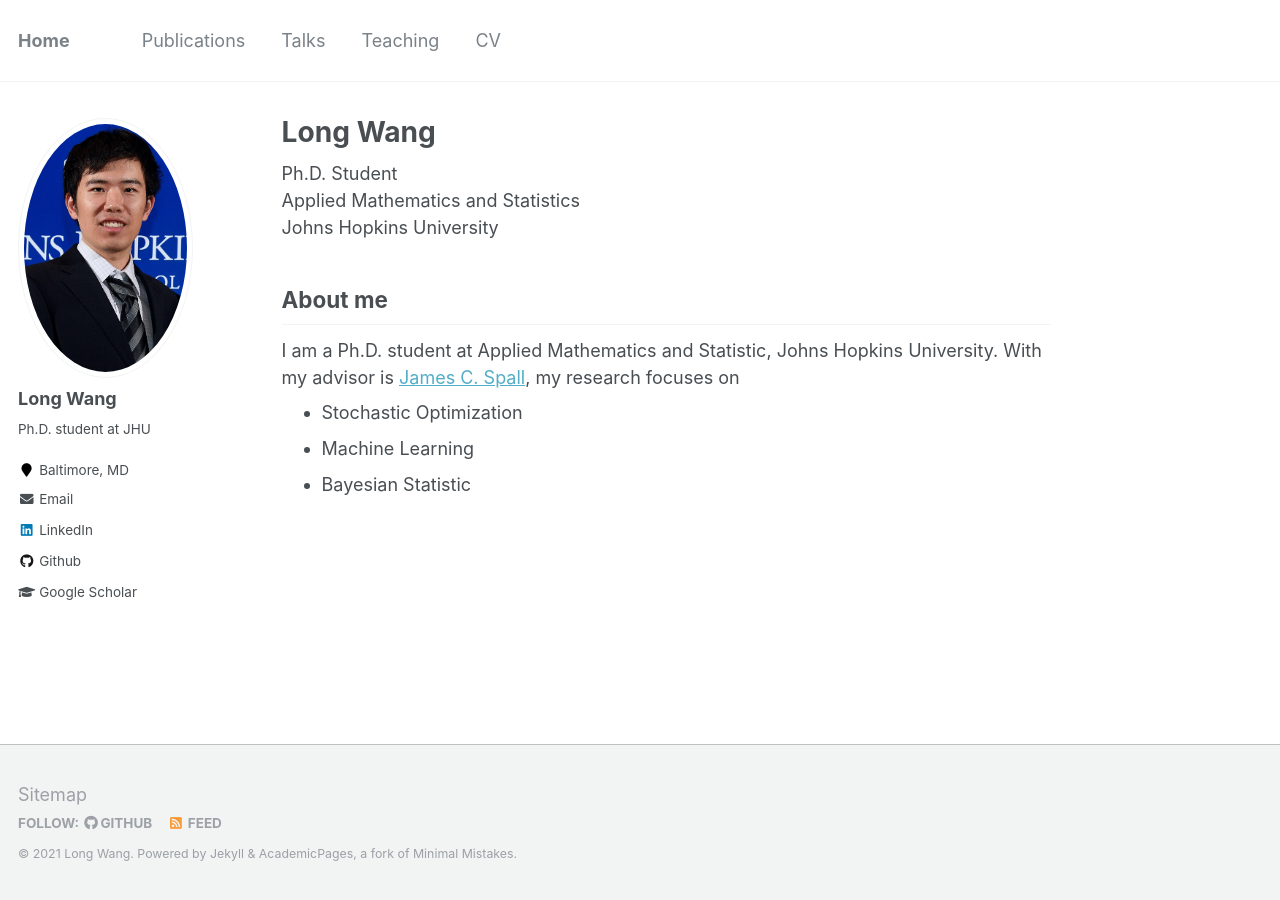
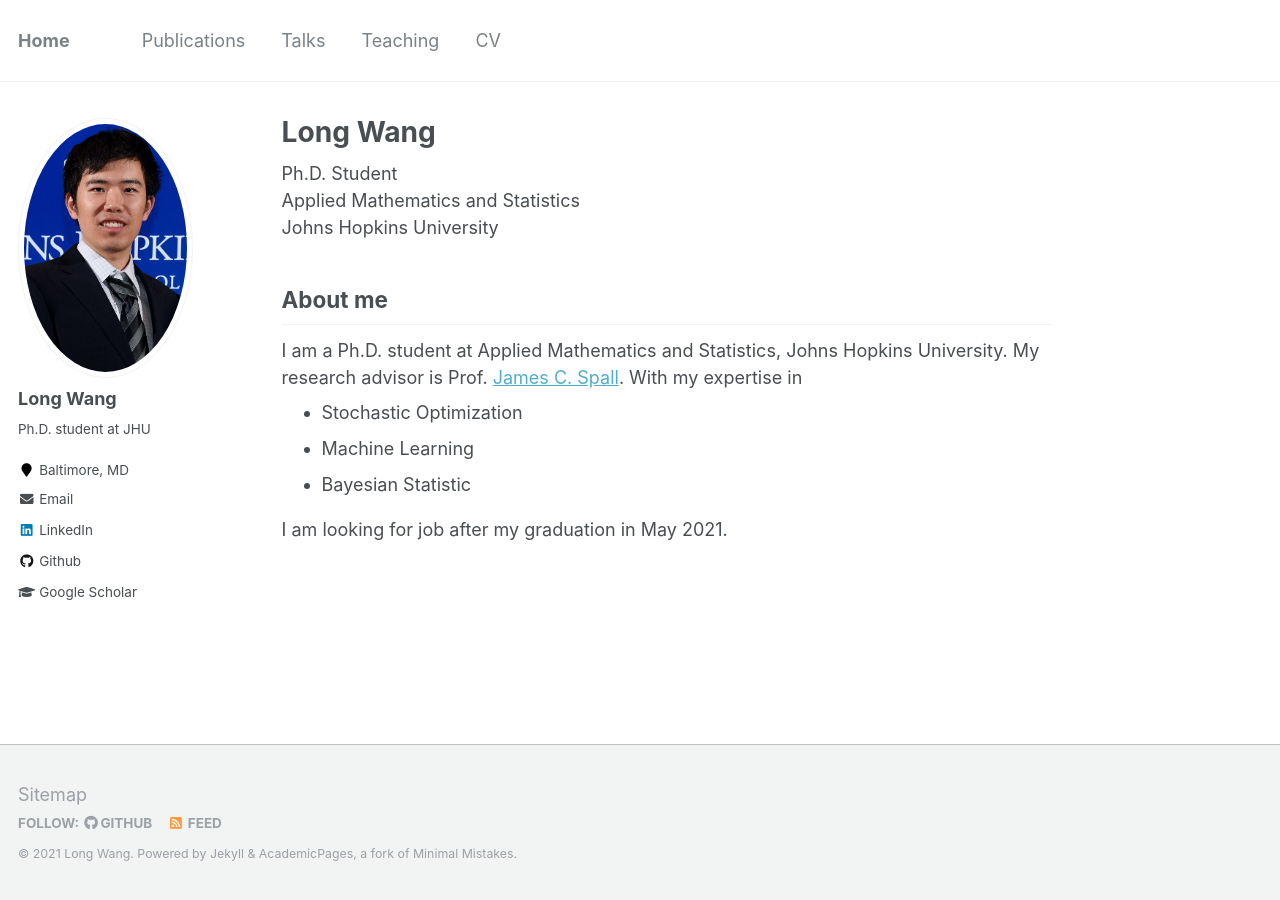
Before and after one commit to longwang-jhu/longwang-jhu.github.io, a Jekyll site: the page built from _pages/about.md, in a window 1280 px wide. Built offline with Jekyll 4.4.1, drawn with Linux system fonts in a browser that asks for light colours.

Commit message:
Update about.md

```diff
--- a/_pages/about.md
+++ b/_pages/about.md
@@ -15,10 +15,10 @@ Johns Hopkins University
 
 About me
 ---
-
-I am a Ph.D. student at Applied Mathematics and Statistic, Johns Hopkins University. With my advisor is <a href="http://www.ams.jhu.edu/~spall/Personal">James C. Spall</a>, my research focuses on
+I am a Ph.D. student at Applied Mathematics and Statistics, Johns Hopkins University. My research advisor is Prof. <a href="http://www.ams.jhu.edu/~spall/Personal">James C. Spall</a>. With my expertise in
 <ul style="margin-top: -15px">
     <li>Stochastic Optimization</li>
     <li>Machine Learning</li>
     <li>Bayesian Statistic</li>
 </ul>
+I am looking for job after my graduation in May 2021.
```
